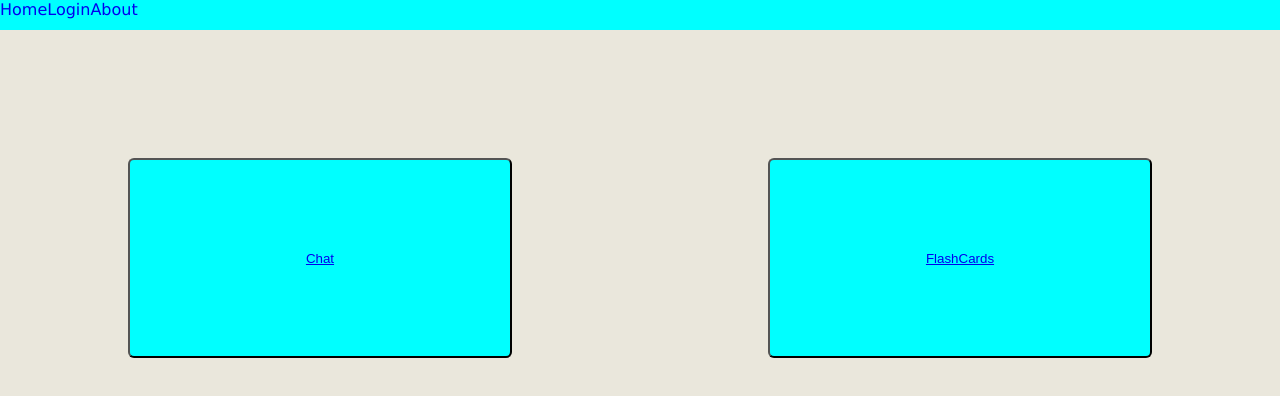
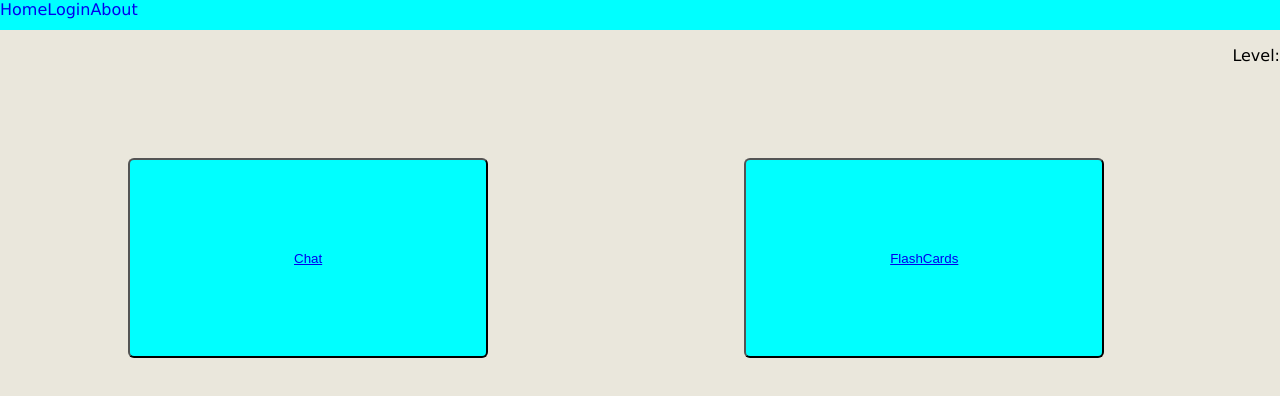
Before and after one commit to santhi26/debugging-dialects, a React (Vite) app in the folder frontend/: page /student in a window 1280 px wide. Shown: the top 396 px of the page. Built offline with nearby package versions, Linux system fonts and the light colour scheme; no server answers.

Commit message:
student lvl component

```diff
--- a/frontend/src/components/LoginForm/index.jsx
+++ b/frontend/src/components/LoginForm/index.jsx
@@ -52,12 +52,9 @@ export default function LoginForm() {
                 setContextUsername(data.username);
                 setUserID(data.user_id)
                 setRole(data.role)
-                console.log(data)
                 data.role === "student" ? (navigate("/student"), setLevel(data.student_level)) : navigate("/teacher");
-                console.log(data.student_level)
 
             } else {
-                console.log(data)
                 alert("Incorrect Credentials")
             }
 
--- a/frontend/src/components/SearchStudent/index.jsx
+++ b/frontend/src/components/SearchStudent/index.jsx
@@ -1,31 +1,33 @@
 import {useState, useEffect, useContext} from 'react';
 import {useLocation} from 'react-router-dom';
 import { UserContext } from '../../contexts';
-import {TeacherProfile} from '../'
+import {TeacherProfile, StudentLevel} from '../'
 
 
-export default function searchTeacher() {
+export default function SearchStudent() {
     const { userID } = useContext(UserContext);
+    const { level, setLevel } = useContext(UserContext);
     const [data, setData] = useState([])
     const location = useLocation();
 
-    const searchTeacherAPI = async() => {
+
+    useEffect(() =>{
+        const searchStudentAPI = async() => {
             try {
                 const response = await fetch(`http://localhost:3000/api/student/${userID}/details`);
                 const result = await response.json();
-            console.log(result, "<<<<<<")
                 setData(result);
+                setLevel(result.student_level);
+
 
             } catch (error) {
                 console.log(error)
             }
         }
-
-    useEffect(() =>{
-      searchTeacherAPI()
+        searchStudentAPI()
     },[])
-
+    console.log(level, "LEVEL", )
   return (
-    !location.pathname.includes('/updateTeacherProfile') && <TeacherProfile data={data} />
+    <StudentLevel />
   )
 }
--- /dev/null
+++ b/frontend/src/components/StudentLevel/index.jsx
@@ -0,0 +1,11 @@
+import { useState, useEffect, useContext } from 'react';
+import { useNavigate } from 'react-router-dom';
+import { UserContext } from '../../contexts';
+
+export default function StudentLevel() {
+    const { level } = useContext(UserContext);
+    console.log(level)
+    return (
+        <p>Level: {level}</p>
+    );
+}
--- a/frontend/src/components/index.jsx
+++ b/frontend/src/components/index.jsx
@@ -14,3 +14,5 @@ export {default as ReviewFlashCard} from './ReviewFlashCard'
 export {default as Greetings} from './Greetings'
 export {default as Logout} from './Logout'
 export {default as Footer} from './Footer'
+export {default as SearchStudent} from './SearchStudent'
+export {default as StudentLevel} from './StudentLevel'
--- a/frontend/src/pages/studentPage/index.jsx
+++ b/frontend/src/pages/studentPage/index.jsx
@@ -9,6 +9,7 @@ export default function studentPage() {
             <div className="studentPage">
             <button className="studentbtn"><Link to="/message">Chat</Link></button>
             <button className="studentbtn"><Link to="/student/flashCard">FlashCards</Link></button>
+            <Component.SearchStudent />
             </div>
         </>
       )
```
Lines whose indentation alone changed are shown as unchanged.
